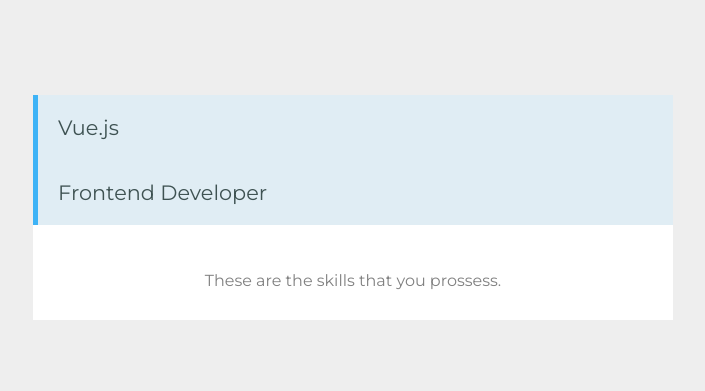
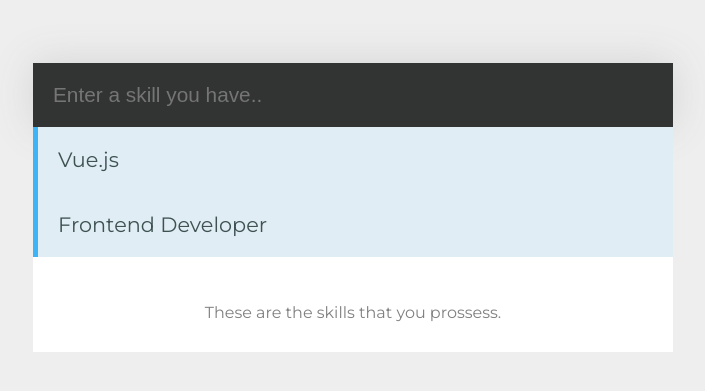
Before and after one commit to HaDooHyun/vue_project, a Vue app in the folder study2/: page /#/ in a window 1280 px wide. Shown: the part 185-576 px from the top of the page, without its empty margins (287-992 px from the left). Built offline with nearby package versions, Linux system fonts and the light colour scheme.

Commit message:
First Vue Forms Tutorial

```diff
--- a/study2/src/components/Skills.css
+++ b/study2/src/components/Skills.css
@@ -38,3 +38,12 @@
     height: 30px;
     align-content: center;
 }
+
+input {
+    width: calc(100% - 40px);
+    border: 0;
+    padding: 20px;
+    font-size: 1.3em;
+    background-color: #323333;
+    color: #687F7F;
+}
--- a/study2/src/components/Skills.vue
+++ b/study2/src/components/Skills.vue
@@ -1,5 +1,9 @@
 <template>
   <div class="skills">
+    <div class="container">
+    <input type="text" placeholder="Enter a skill you have.." v-model="skill">
+    {{ skill }}
+    </div>
     <div class="holder">
       <ul>
         <li v-for="(data, index) in skills" :key='index'>{{data.skill}}</li>
@@ -16,6 +20,7 @@
     return {
       name: 'Coursetro',
       btnState: false,
+      skill: '',
       skills: [
         { "skill": "Vue.js" },
         { "skill": "Frontend Developer" },
```
